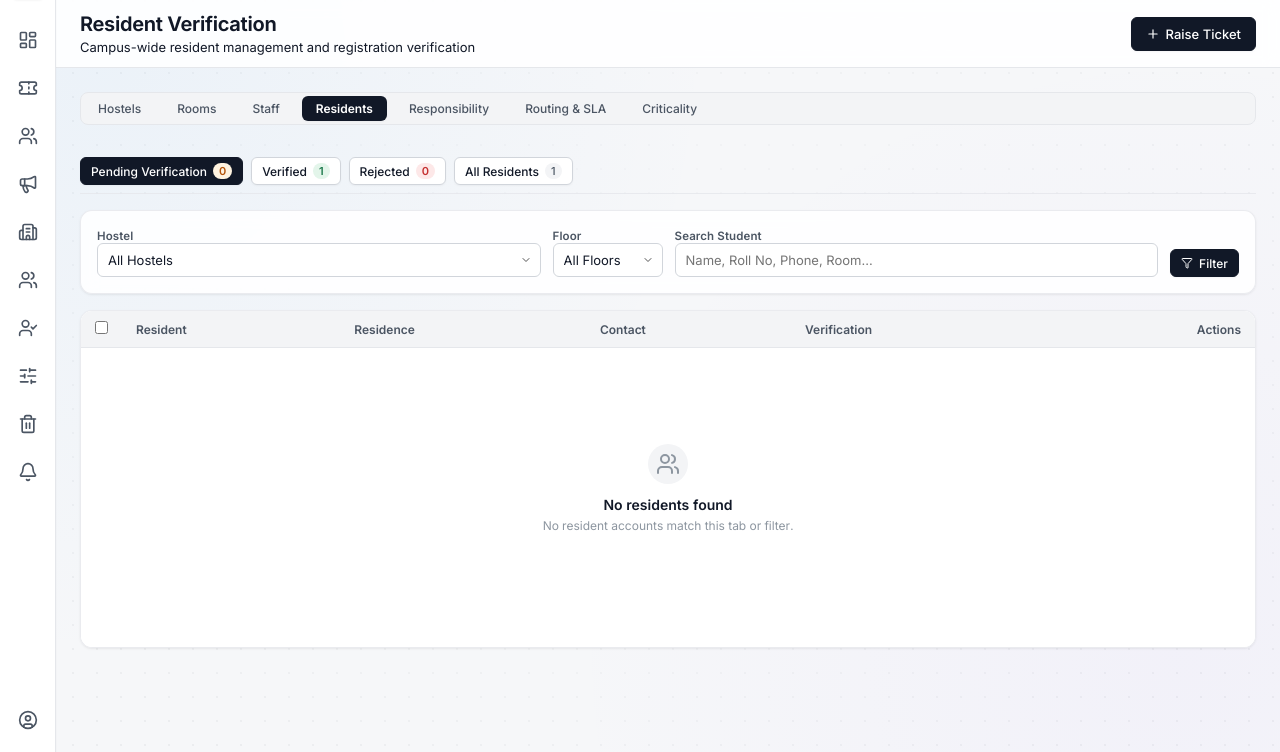
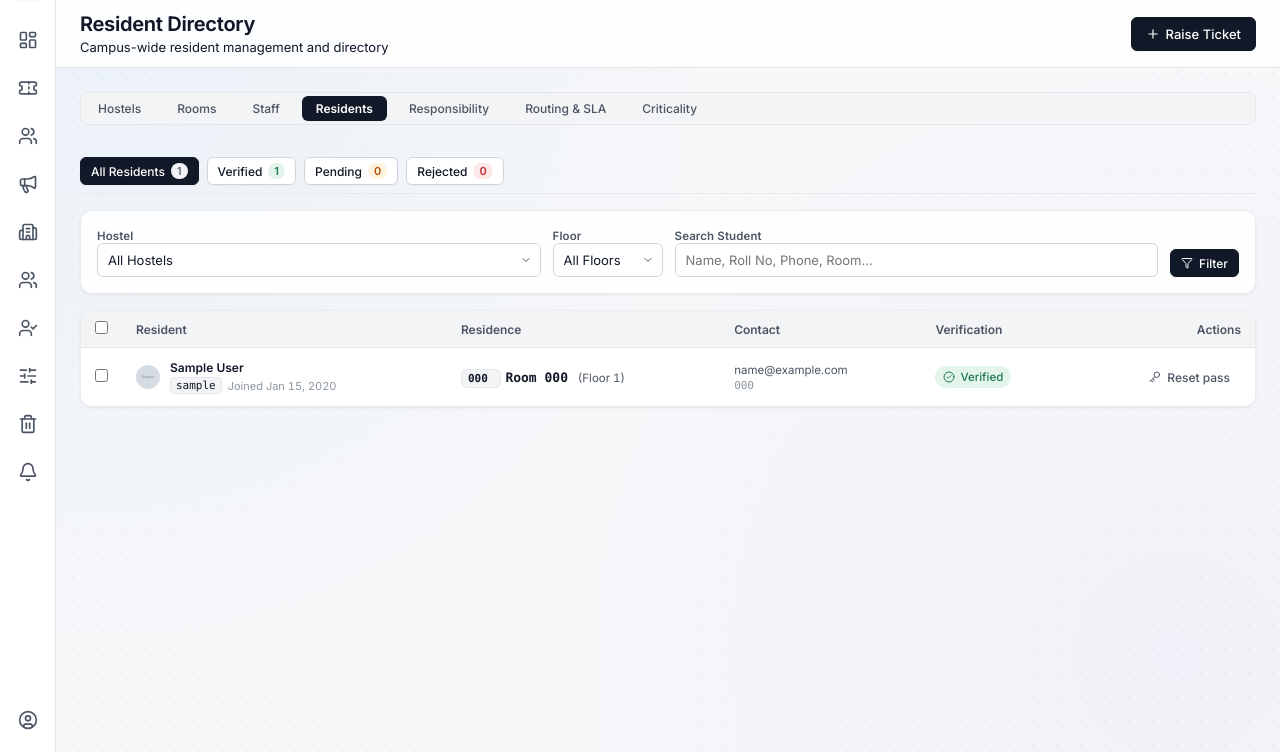
Before and after one commit to Arnov5219/Hostel-Ticket-System, a Django app: page /manage/residents/ in a window 1280 px wide. Shown: the part 48-800 px from the top of the page. Run offline with Django 5.2, Linux system fonts and the light colour scheme; a user stored in the database is signed in; tables that the repository leaves empty hold one stand-in row (values such as "Sample post"); grey boxes marked "Sample" are stand-in pictures; data that the repository does not hold is empty.

Commit message:
feat(accounts): remove residency verification requirement and profile avatar upload

```diff
--- a/apps/accounts/forms.py
+++ b/apps/accounts/forms.py
@@ -49,12 +49,11 @@ class LoginForm(forms.Form):
 class ProfileUpdateForm(forms.ModelForm):
     class Meta:
         model = User
-        fields = ["full_name", "email", "phone", "avatar"]
+        fields = ["full_name", "email", "phone"]
         widgets = {
             "full_name": forms.TextInput(attrs={"class": "form-control"}),
             "email": forms.EmailInput(attrs={"class": "form-control"}),
             "phone": forms.TextInput(attrs={"class": "form-control"}),
-            "avatar": forms.FileInput(attrs={"class": "form-control"}),
         }
 
 
--- a/apps/accounts/models.py
+++ b/apps/accounts/models.py
@@ -96,7 +96,7 @@ class User(AbstractUser):
     avatar = models.ImageField(upload_to="avatars/", null=True, blank=True)
 
     # Verification and Registration (Feature Section 3.3)
-    is_verified = models.BooleanField(default=False)
+    is_verified = models.BooleanField(default=True)
     verified_by = models.ForeignKey(
         settings.AUTH_USER_MODEL,
         on_delete=models.SET_NULL,
--- a/apps/accounts/services.py
+++ b/apps/accounts/services.py
@@ -157,7 +157,7 @@ def register_hosteler(data, request_meta=None):
             phone=phone,
             role=Role.HOSTELER,
             is_active=True,
-            is_verified=False,
+            is_verified=True,
             registration_source="SELF_REGISTRATION",
             hostel=hostel,
             room=room,
--- a/apps/accounts/views.py
+++ b/apps/accounts/views.py
@@ -36,7 +36,7 @@ def register_view(request):
                 msg = f"Welcome, {user.full_name or user.login_id}! Your account has been registered."
                 if not form.cleaned_data.get("login_id"):
                     msg += f" Your assigned Login ID is {user.login_id} (save this to sign in)."
-                msg += " You can report room and hostel issues right away. A warden will verify your residency shortly."
+                msg += " You can report room and hostel issues right away."
                 messages.success(request, msg)
                 return redirect("dashboard:index")
             except ValidationError as e:
@@ -94,7 +94,7 @@ def profile_view(request):
     if request.method == "POST":
         action = request.POST.get("action")
         if action == "update_profile":
-            profile_form = ProfileUpdateForm(request.POST, request.FILES, instance=request.user)
+            profile_form = ProfileUpdateForm(request.POST, instance=request.user)
             if profile_form.is_valid():
                 profile_form.save()
                 messages.success(request, "Profile updated successfully.")
--- a/apps/hostels/views.py
+++ b/apps/hostels/views.py
@@ -503,16 +503,15 @@ def manage_residents(request):
     all_count = tab_base_qs.count()
 
     # Tab filtering
-    tab = request.GET.get("tab", "pending").lower()
+    tab = request.GET.get("tab", "all").lower()
     if tab == "verified":
         residents_qs = residents_qs.filter(is_verified=True)
     elif tab == "rejected":
         residents_qs = residents_qs.filter(is_verified=False).exclude(rejected_reason="")
-    elif tab == "all":
-        pass
-    else:  # pending (default)
-        tab = "pending"
+    elif tab == "pending":
         residents_qs = residents_qs.filter(is_verified=False, rejected_reason="")
+    else:  # all (default)
+        tab = "all"
 
     # Hostel filter for Admins
     hostel_filter = request.GET.get("hostel", "").strip()
--- a/templates/hostels/manage_residents.html
+++ b/templates/hostels/manage_residents.html
@@ -9,12 +9,12 @@
   <span class="current">Residents</span>
 {% endblock %}
 
-{% block page_title %}Resident Verification{% endblock %}
+{% block page_title %}Resident Directory{% endblock %}
 {% block page_subtitle %}
   {% if is_scoped_warden %}
-    Review and verify hostel residents for {{ warden_hostel.code }} ({{ warden_hostel.name }})
+    Resident management and directory for {{ warden_hostel.code }} ({{ warden_hostel.name }})
   {% else %}
-    Campus-wide resident management and registration verification
+    Campus-wide resident management and directory
   {% endif %}
 {% endblock %}
 
@@ -26,25 +26,25 @@
 
   <!-- Filter Tabs -->
   <div style="display: flex; gap: 8px; border-bottom: 1px solid var(--border-glass); padding-bottom: 8px; flex-wrap: wrap;">
-    <a href="?tab=pending{% if selected_hostel %}&hostel={{ selected_hostel }}{% endif %}{% if selected_floor %}&floor={{ selected_floor }}{% endif %}{% if search_query %}&q={{ search_query }}{% endif %}"
-       class="btn btn-sm {% if tab == 'pending' %}btn-primary{% else %}btn-secondary{% endif %}" style="display: inline-flex; align-items: center; gap: 6px;">
-      <span>Pending Verification</span>
-      <span style="background: var(--st-progress-bg); color: var(--st-progress-fg); padding: 1px 6px; border-radius: var(--radius-full); font-size: 11px; font-weight: 600;">{{ pending_count }}</span>
+    <a href="?tab=all{% if selected_hostel %}&hostel={{ selected_hostel }}{% endif %}{% if selected_floor %}&floor={{ selected_floor }}{% endif %}{% if search_query %}&q={{ search_query }}{% endif %}"
+       class="btn btn-sm {% if tab == 'all' %}btn-primary{% else %}btn-secondary{% endif %}" style="display: inline-flex; align-items: center; gap: 6px;">
+      <span>All Residents</span>
+      <span style="background: var(--bg-subtle); color: var(--text-secondary); padding: 1px 6px; border-radius: var(--radius-full); font-size: 11px;">{{ all_count }}</span>
     </a>
     <a href="?tab=verified{% if selected_hostel %}&hostel={{ selected_hostel }}{% endif %}{% if selected_floor %}&floor={{ selected_floor }}{% endif %}{% if search_query %}&q={{ search_query }}{% endif %}"
        class="btn btn-sm {% if tab == 'verified' %}btn-primary{% else %}btn-secondary{% endif %}" style="display: inline-flex; align-items: center; gap: 6px;">
       <span>Verified</span>
       <span style="background: var(--st-resolved-bg); color: var(--st-resolved-fg); padding: 1px 6px; border-radius: var(--radius-full); font-size: 11px; font-weight: 600;">{{ verified_count }}</span>
     </a>
+    <a href="?tab=pending{% if selected_hostel %}&hostel={{ selected_hostel }}{% endif %}{% if selected_floor %}&floor={{ selected_floor }}{% endif %}{% if search_query %}&q={{ search_query }}{% endif %}"
+       class="btn btn-sm {% if tab == 'pending' %}btn-primary{% else %}btn-secondary{% endif %}" style="display: inline-flex; align-items: center; gap: 6px;">
+      <span>Pending</span>
+      <span style="background: var(--st-progress-bg); color: var(--st-progress-fg); padding: 1px 6px; border-radius: var(--radius-full); font-size: 11px; font-weight: 600;">{{ pending_count }}</span>
+    </a>
     <a href="?tab=rejected{% if selected_hostel %}&hostel={{ selected_hostel }}{% endif %}{% if selected_floor %}&floor={{ selected_floor }}{% endif %}{% if search_query %}&q={{ search_query }}{% endif %}"
        class="btn btn-sm {% if tab == 'rejected' %}btn-primary{% else %}btn-secondary{% endif %}" style="display: inline-flex; align-items: center; gap: 6px;">
       <span>Rejected</span>
       <span style="background: var(--st-open-bg); color: var(--st-open-fg); padding: 1px 6px; border-radius: var(--radius-full); font-size: 11px; font-weight: 600;">{{ rejected_count }}</span>
-    </a>
-    <a href="?tab=all{% if selected_hostel %}&hostel={{ selected_hostel }}{% endif %}{% if selected_floor %}&floor={{ selected_floor }}{% endif %}{% if search_query %}&q={{ search_query }}{% endif %}"
-       class="btn btn-sm {% if tab == 'all' %}btn-primary{% else %}btn-secondary{% endif %}" style="display: inline-flex; align-items: center; gap: 6px;">
-      <span>All Residents</span>
-      <span style="background: var(--bg-subtle); color: var(--text-secondary); padding: 1px 6px; border-radius: var(--radius-full); font-size: 11px;">{{ all_count }}</span>
     </a>
   </div>
 
@@ -174,7 +174,7 @@
               </td>
               <td>
                 {% if resident.is_verified %}
-                  <span class="status-pill resolved" title="Verified by {{ resident.verified_by.full_name|default:resident.verified_by.login_id }} on {{ resident.verified_at|date:'M d, Y' }}">
+                  <span class="status-pill resolved" {% if resident.verified_by %}title="Verified by {{ resident.verified_by.full_name|default:resident.verified_by.login_id }}{% if resident.verified_at %} on {{ resident.verified_at|date:'M d, Y' }}{% endif %}"{% else %}title="Active resident"{% endif %}>
                     <i data-lucide="check-circle-2" style="width: 12px; height: 12px; display: inline; vertical-align: -2px;"></i>
                     Verified
                   </span>
```
Also changed, not shown: apps/tickets/community_views.py (+0 -16 lines), templates/accounts/profile.html (+1 -6 lines), templates/community/feed.html (+0 -10 lines), tests/test_registration.py (+12 -50 lines), apps/accounts/migrations/0005_alter_user_is_verified.py (added).
